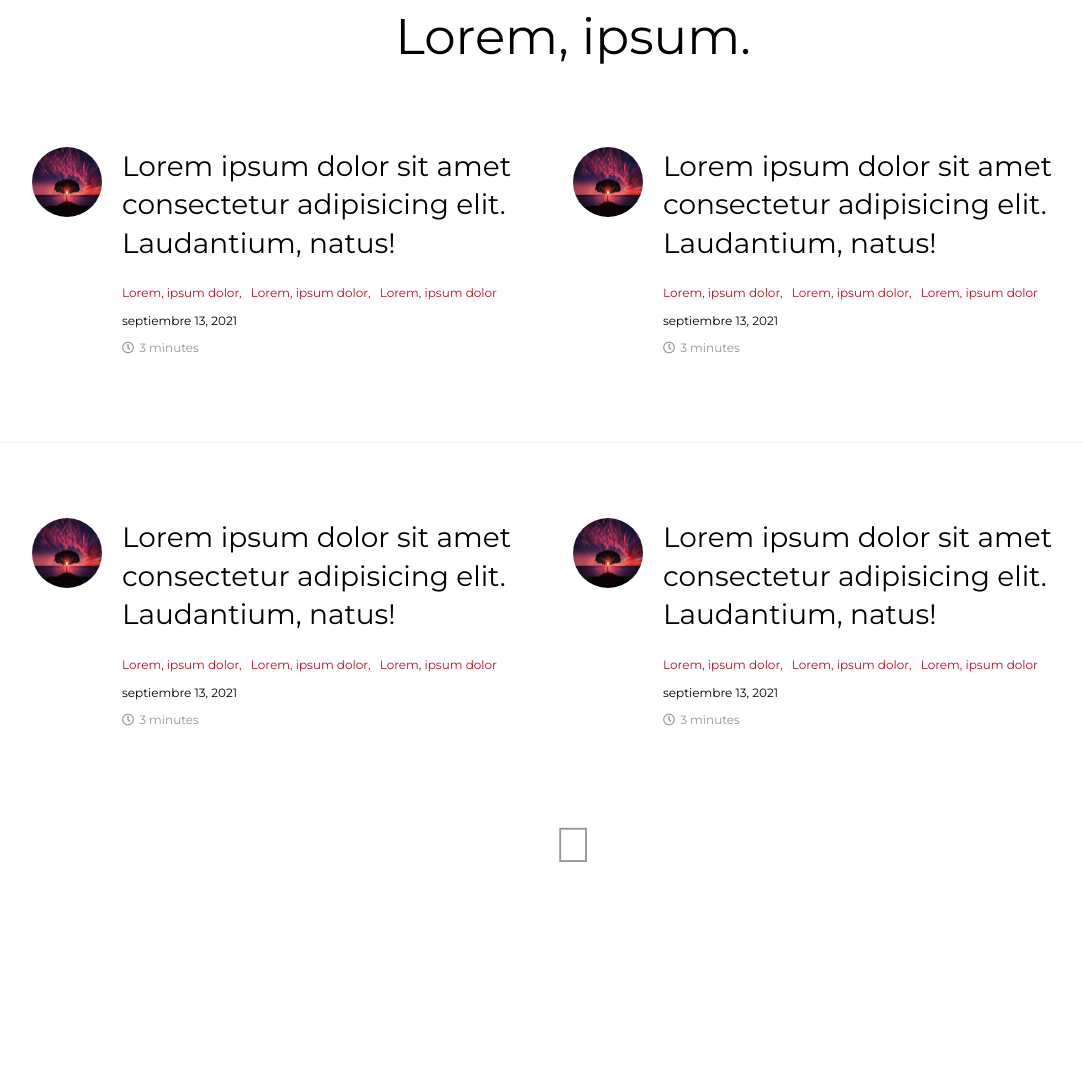
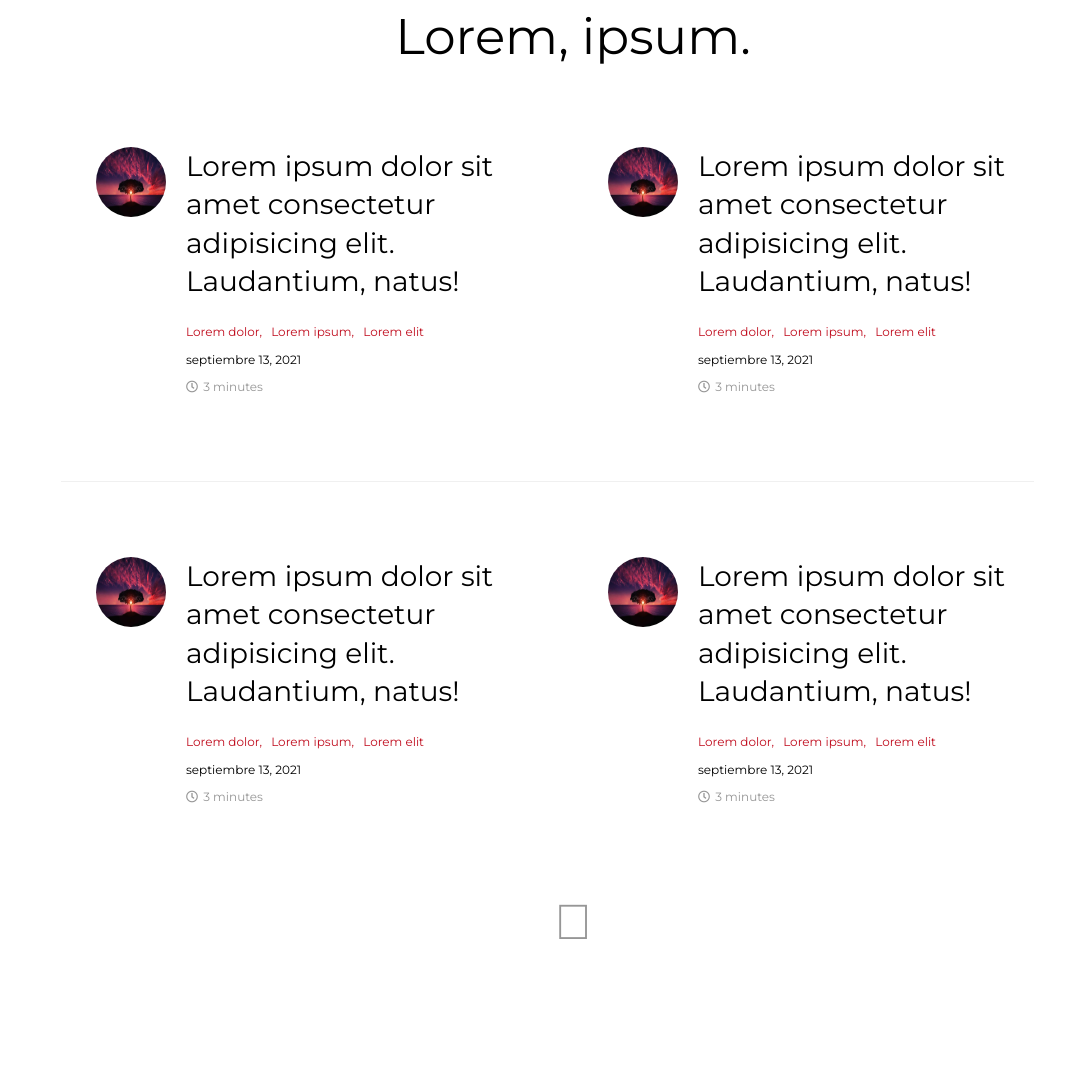
Before and after one commit to JuanWebDeveloper/Homburger-Clone, a plain HTML site: page index.html in a window 1280 px wide. Shown: the part 932-2019 px from the top of the page, without its empty margins (67-1150 px from the left). Before the commit the page ends 1942 px from the top, so only its background shows below. Drawn offline with Linux system fonts and the light colour scheme.

Commit message:
Bulletin section styles adjusted

```diff
--- a/css/home.css
+++ b/css/home.css
@@ -38,9 +38,9 @@
 }
 
 .bulletin-section_content {
-	left: 5%;
+	left: 10%;
 	position: relative;
-	width: 90%;
+	width: 80%;
 	text-align: center;
 }
 
@@ -56,7 +56,6 @@
 	display: flex;
 	justify-content: space-between;
 	margin-top: var(--spacing-l);
-	padding: 0 var(--spacing-m);
 	position: relative;
 	text-align: left;
 	width: 100%;
@@ -65,6 +64,7 @@
 .single-bulletin {
 	display: flex;
 	width: 50%;
+	padding: 0 var(--spacing-m);
 	margin-bottom: var(--spacing-l);
 }
 
--- a/index.html
+++ b/index.html
@@ -49,9 +49,9 @@
 						<div class="bulletin-text">
 							<h3>Lorem ipsum dolor sit amet consectetur adipisicing elit. Laudantium, natus!</h3>
 							<div class="authors">
-								<a href="#" class="links">Lorem, ipsum dolor,</a>
-								<a href="#" class="links">Lorem, ipsum dolor,</a>
-								<a href="#" class="links">Lorem, ipsum dolor</a>
+								<a href="#" class="links">Lorem dolor,</a>
+								<a href="#" class="links">Lorem ipsum,</a>
+								<a href="#" class="links">Lorem elit</a>
 							</div>
 							<p class="date">septiembre 13, 2021</p>
 							<p class="time"><i class="far fa-clock"></i> 3 minutes</p>
@@ -65,9 +65,9 @@
 						<div class="bulletin-text">
 							<h3>Lorem ipsum dolor sit amet consectetur adipisicing elit. Laudantium, natus!</h3>
 							<div class="authors">
-								<a href="#" class="links">Lorem, ipsum dolor,</a>
-								<a href="#" class="links">Lorem, ipsum dolor,</a>
-								<a href="#" class="links">Lorem, ipsum dolor</a>
+								<a href="#" class="links">Lorem dolor,</a>
+								<a href="#" class="links">Lorem ipsum,</a>
+								<a href="#" class="links">Lorem elit</a>
 							</div>
 							<p class="date">septiembre 13, 2021</p>
 							<p class="time"><i class="far fa-clock"></i> 3 minutes</p>
@@ -83,9 +83,9 @@
 						<div class="bulletin-text">
 							<h3>Lorem ipsum dolor sit amet consectetur adipisicing elit. Laudantium, natus!</h3>
 							<div class="authors">
-								<a href="#" class="links">Lorem, ipsum dolor,</a>
-								<a href="#" class="links">Lorem, ipsum dolor,</a>
-								<a href="#" class="links">Lorem, ipsum dolor</a>
+								<a href="#" class="links">Lorem dolor,</a>
+								<a href="#" class="links">Lorem ipsum,</a>
+								<a href="#" class="links">Lorem elit</a>
 							</div>
 							<p class="date">septiembre 13, 2021</p>
 							<p class="time"><i class="far fa-clock"></i> 3 minutes</p>
@@ -98,9 +98,9 @@
 						<div class="bulletin-text">
 							<h3>Lorem ipsum dolor sit amet consectetur adipisicing elit. Laudantium, natus!</h3>
 							<div class="authors">
-								<a href="#" class="links">Lorem, ipsum dolor,</a>
-								<a href="#" class="links">Lorem, ipsum dolor,</a>
-								<a href="#" class="links">Lorem, ipsum dolor</a>
+								<a href="#" class="links">Lorem dolor,</a>
+								<a href="#" class="links">Lorem ipsum,</a>
+								<a href="#" class="links">Lorem elit</a>
 							</div>
 							<p class="date">septiembre 13, 2021</p>
 							<p class="time"><i class="far fa-clock"></i> 3 minutes</p>
```
